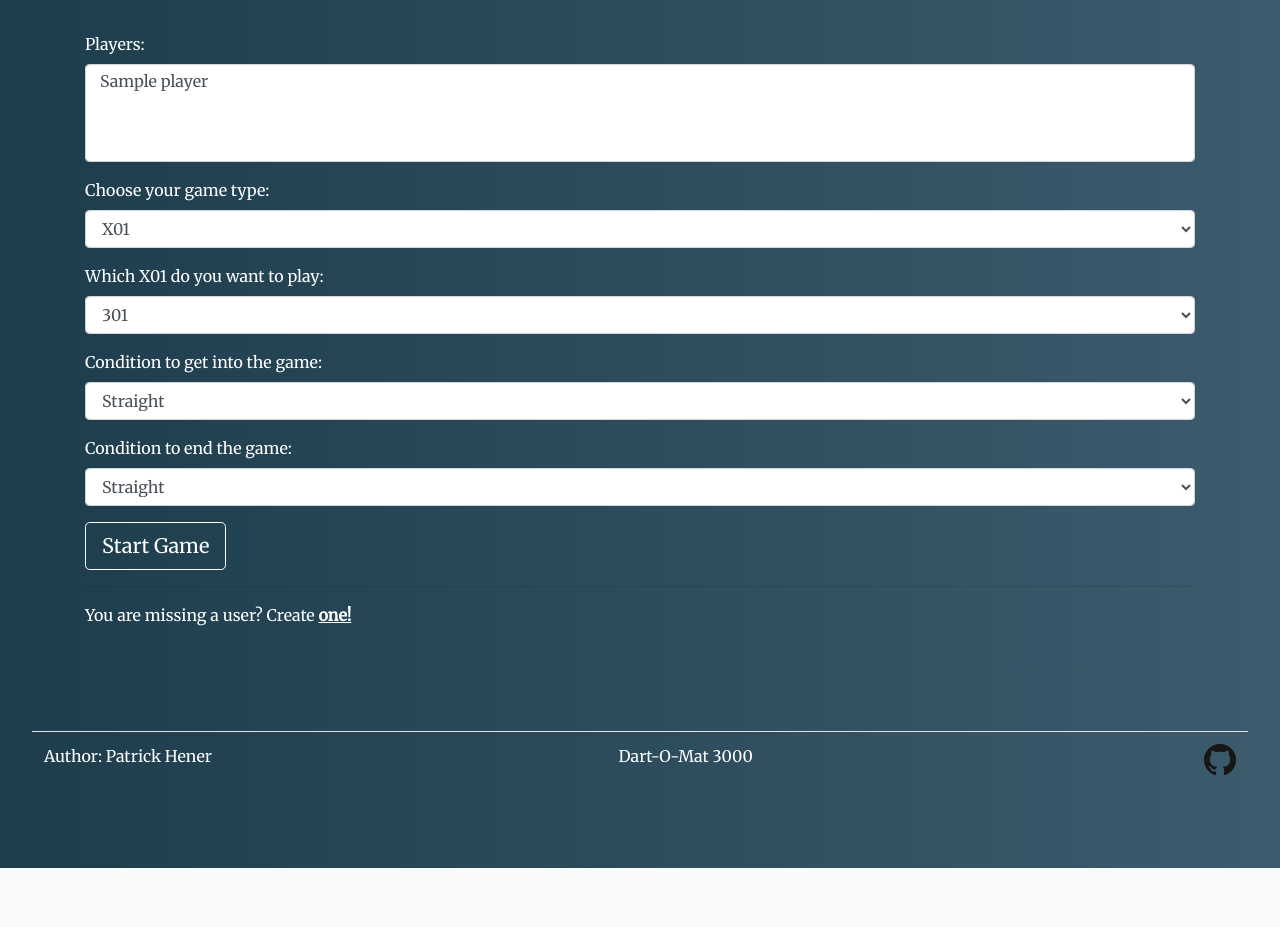
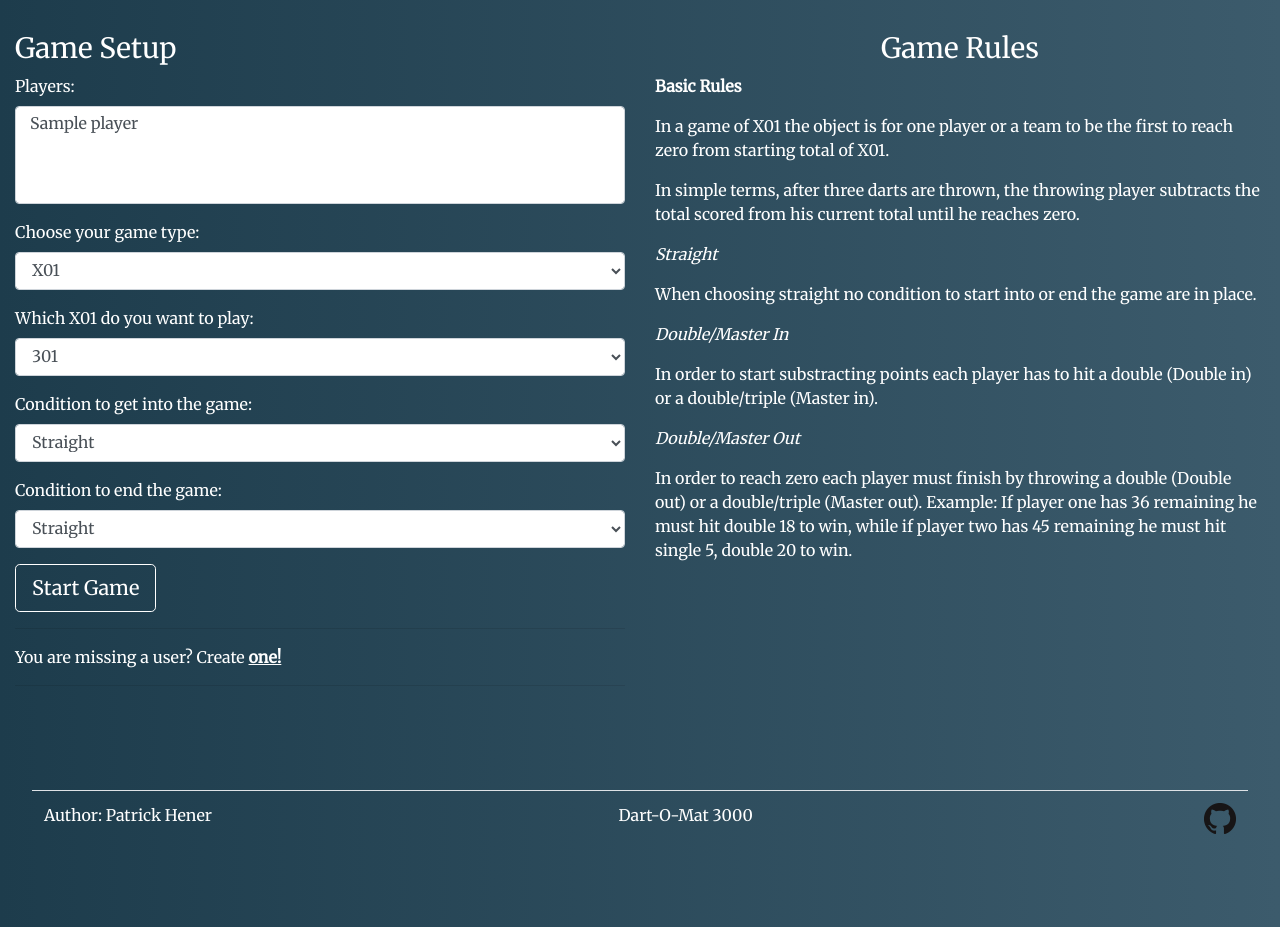
Before and after one commit to patrickhener/dart-o-mat-3000, a Flask app: page /game/admin/ in a window 1280 px wide. Shown: the part 128-1055 px from the top of the page. Before the commit the page ends 996 px from the top, so only its background shows below. Run offline with Flask 2, Linux system fonts and the light colour scheme; tables that the repository leaves empty hold one stand-in row (values such as "Sample post"); some libraries are stand-ins or nearby versions.

Commit message:
Admin page will now show game rules as you setup your game. Documentation has been updated, too.

```diff
--- a/app/static/js/admin.js
+++ b/app/static/js/admin.js
@@ -1,10 +1,10 @@
 var socket = io.connect('http://' + document.domain + ':' + location.port);
 
-socket.on('connect', function() {
+socket.on('connect', function () {
     console.log('Websocket connected!');
 });
 
-socket.on('redirectAdmin', function(url) {
+socket.on('redirectAdmin', function (url) {
     window.location.href = url;
 });
 
@@ -18,78 +18,93 @@ function submitGame() {
     var atcvariant = document.getElementById('atc-variant').value;
 
     if (gametype === 'x01') {
-		createX01(playerlist,variant,start,exit);
+        createX01(playerlist, variant, start, exit);
     } else if (gametype === 'cricket') {
-		createCricket(playerlist,cut);
+        createCricket(playerlist, cut);
     } else if (gametype === 'aroundtheclock') {
-		createATW(playerlist,atcvariant);
+        createATW(playerlist, atcvariant);
     } else {
         alert("Something went wrong");
     }
 }
 
-function createX01(playerlist,variant,start,exit) {
+function createX01(playerlist, variant, start, exit) {
     console.log('Creating X01 game...');
-   socket.emit('startX01', {players: playerlist, x01variant: variant, startIn : start, exitOut : exit});
+    socket.emit('startX01', {players: playerlist, x01variant: variant, startIn: start, exitOut: exit});
 }
 
-function createCricket(playerlist,cut) {
+function createCricket(playerlist, cut) {
     console.log('Creating cricket game...');
     socket.emit('startCricket', {players: playerlist, variant: cut});
 }
 
-function createATW(playerlist,atcvariant) {
+function createATW(playerlist, atcvariant) {
     console.log('Creating Around The Clock game...');
     socket.emit('startATC', {players: playerlist, variant: atcvariant});
 }
 
-function hideshow()
-{
-var s1= document.getElementById('gametype');
-var s2= document.getElementById('div-x01variant');
-var s3= document.getElementById('div-startIn');
-var s4= document.getElementById('div-exitOut');
-var s5= document.getElementById('div-variant');
-var s6= document.getElementById('div-atc-variant');
+function hideshow() {
+    var s1 = document.getElementById('gametype');
+    var s2 = document.getElementById('div-x01variant');
+    var s3 = document.getElementById('div-startIn');
+    var s4 = document.getElementById('div-exitOut');
+    var s5 = document.getElementById('div-variant');
+    var s6 = document.getElementById('div-atc-variant');
+    var s7 = document.getElementById('x01-rules');
+    var s8 = document.getElementById('cricket-rules');
+    var s9 = document.getElementById('atc-rules');
 
-if( s1.options[s1.selectedIndex].text=="X01")
-{
+    if (s1.options[s1.selectedIndex].text == "X01") {
         s2.style.display = 'block';
         s3.style.display = 'block';
         s4.style.display = 'block';
         s5.style.display = 'none';
         s6.style.display = 'none';
+        s7.style.display = 'block';
+        s8.style.display = 'none';
+        s9.style.display = 'none';
     }
 
-if( s1.options[s1.selectedIndex].text=="Cricket")
-{
+    if (s1.options[s1.selectedIndex].text == "Cricket") {
         s2.style.display = 'none';
         s3.style.display = 'none';
         s4.style.display = 'none';
         s5.style.display = 'block';
         s6.style.display = 'none';
+        s7.style.display = 'none';
+        s8.style.display = 'block';
+        s9.style.display = 'none';
     }
 
-if( s1.options[s1.selectedIndex].text=="Around the Clock") {
+    if (s1.options[s1.selectedIndex].text == "Around the Clock") {
         s2.style.display = 'none';
         s3.style.display = 'none';
         s4.style.display = 'none';
         s5.style.display = 'none';
         s6.style.display = 'block';
+        s7.style.display = 'none';
+        s8.style.display = 'none';
+        s9.style.display = 'block';
     }
 }
 
 function hide() {
-var s1= document.getElementById('gametype');
-var s2= document.getElementById('div-x01variant');
-var s3= document.getElementById('div-startIn');
-var s4= document.getElementById('div-exitOut');
-var s5= document.getElementById('div-variant');
-var s6= document.getElementById('div-atc-variant');
+    var s1 = document.getElementById('gametype');
+    var s2 = document.getElementById('div-x01variant');
+    var s3 = document.getElementById('div-startIn');
+    var s4 = document.getElementById('div-exitOut');
+    var s5 = document.getElementById('div-variant');
+    var s6 = document.getElementById('div-atc-variant');
+    var s7 = document.getElementById('x01-rules');
+    var s8 = document.getElementById('cricket-rules');
+    var s9 = document.getElementById('atc-rules');
     s1.style.display = 'block';
     s2.style.display = 'block';
     s3.style.display = 'block';
     s4.style.display = 'block';
     s5.style.display = 'none';
     s6.style.display = 'none';
+    s7.style.display = 'block';
+    s8.style.display = 'none';
+    s9.style.display = 'none';
 }
--- a/app/templates/game/admin.html
+++ b/app/templates/game/admin.html
@@ -7,7 +7,10 @@
 {% block bodyparam %}onload="hide()"{% endblock %}
 
 {% block content %}
-<div class="container">
+<div class="container-fluid">
+    <div class="row">
+        <div id="Gamesetup" class="col">
+            <h3>{% trans %}Game Setup{% endtrans %}</h3>
             <form name="setup" id="setup" action="javascript:submitGame();">
                 <div id="playerlist" class="form-group">
                     <label for="player">{% trans %}Players{% endtrans %}: </label>
@@ -65,10 +68,67 @@
                         <option value="{% trans %}Fast{% endtrans %}">{% trans %}Fast{% endtrans %}</option>
                     </select>
                 </div>
-		<button class="btn btn-outline-primary btn-lg" type="submit">{% trans %}Start Game{% endtrans %}</button>
+                <button class="btn btn-outline-primary btn-lg" type="submit">{% trans %}Start Game{% endtrans %}
+                </button>
             </form>
             <hr>
-	<p>{% trans %}You are missing a user? Create {% endtrans %} <a href="{{ url_for('game.manageuser') }}">{% trans %}one{% endtrans %}!</a></p>
+            <p>{% trans %}You are missing a user? Create {% endtrans %} <a href="{{ url_for('game.manageuser') }}">{%
+                trans
+                %}one{% endtrans %}!</a></p>
+            <hr>
+        </div>
+        <div id="rules" class="col">
+            <h3 align="center">{% trans %}Game Rules{% endtrans %}</h3>
+
+            <div id="x01-rules">
+                <p><b>{% trans %}Basic Rules{% endtrans %}</b></p>
+                <p>{% trans %}In a game of X01 the object is for one player or a team to be the first to reach zero from
+                    starting total of X01.{% endtrans %}</p>
+                <p>{% trans %}In simple terms, after three darts are thrown, the throwing player subtracts the total
+                    scored from his current total until he reaches zero.{% endtrans %}</p>
+                <p><i>{% trans %}Straight{% endtrans %}</i></p>
+                <p>{% trans %}When choosing straight no condition to start into or end the game are in place.{% endtrans %}</p>
+                <p><i>{% trans %}Double/Master In{% endtrans %}</i></p>
+                <p>{% trans %}In order to start substracting points each player has to hit a double (Double in) or a
+                    double/triple (Master in).{% endtrans %}</p>
+                <p><i>{% trans %}Double/Master Out{% endtrans %}</i></p>
+                <p>{% trans %}In order to reach zero each player must finish by throwing a double (Double out) or a
+                    double/triple (Master out). Example: If player one has 36 remaining he must hit double 18 to win,
+                    while if player two has 45 remaining he must hit single 5, double 20 to win.{% endtrans %}</p>
+            </div>
+
+            <div id="cricket-rules" style="display: none">
+                <p><b>{% trans %}Basic Rules{% endtrans %}</b></p>
+                <p>{% trans %}The object of Cricket is to close all numbers from 15 to 20, and the bull's eye before
+                    the opponent does. To close a number, a player must score three of that number (any combination of
+                    singles doubles and triples).{% endtrans %}</p>
+                <p><b>{% trans %}Scoring & Winning{% endtrans %}</b></p>
+                <p><i>Normal</i></p>
+                <p>{% trans %}Once a player closes a number every subsequent score on that number increases their score,
+                    unless the other player has closed that number as well. The player who has closed all numbers and
+                    whose score is not lower than the opponent's, wins the game.{% endtrans %}</p>
+                <p><i>Cut Throat</i></p>
+                <p>{% trans %}Once a player closes a number every subsequent score on that number increases the score
+                    of other players unless the other player has closed that number as well. The player who has closed
+                    all numbers and whose score is not higher than the opponent's, wins the game.{% endtrans %}</p>
+                <p><i>No Score</i></p>
+                <p>{% trans %}No score will be tracked throughout the game. The player who has closed all numbers
+                    wins the game.{% endtrans %}</p>
+            </div>
+
+            <div id="atc-rules" style="display: none">
+                <p><b>{% trans %}Basic Rules{% endtrans %}</b></p>
+                <p>{% trans %}The object of Around The Clock is to score all numbers from 1 to 20 in the exact order.
+                    {% endtrans %}</p>
+                <p><i>Normal</i></p>
+                <p>{% trans %}Any combination of single, double or trible will count +1 on the number which has to
+                    be hit next.{% endtrans %}</p>
+                <p><i>{% trans %}Fast{% endtrans %}</i></p>
+                <p>{% trans %}Single will count +1, double will count +2 and triple will even count +3 on the number
+                    which has to be hit next.{% endtrans %}</p>
+            </div>
+        </div>
+    </div>
 </div>
 <br>
 {% endblock %}
```
Also changed, not shown: app/translations/de/LC_MESSAGES/messages.po, 8 other files. Lines whose indentation alone changed are shown as unchanged.
